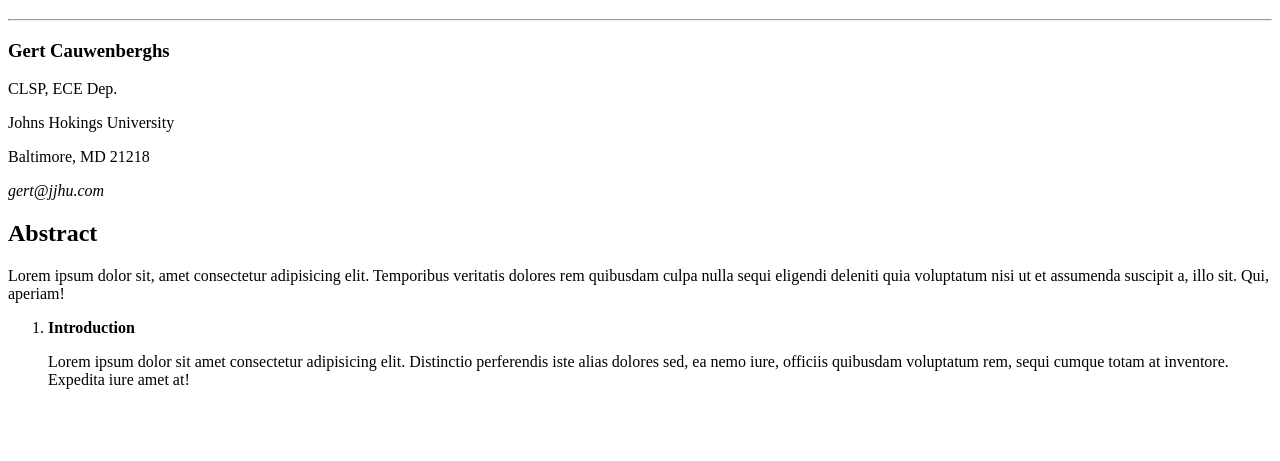
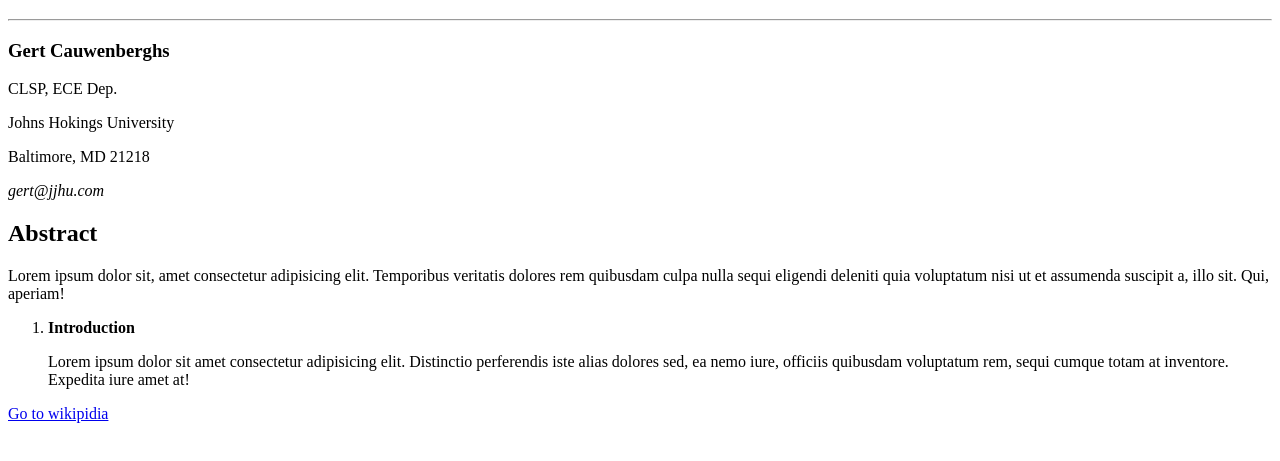
Before and after one commit to manuelloverso/htmlcss-hello, a plain HTML site: page 1st less/paper.html in a window 1280 px wide. Shown: the part 61-522 px from the top of the page. Drawn offline with Linux system fonts and the light colour scheme.

Commit message:
footer commit

```diff
--- a/1st less/paper.html
+++ b/1st less/paper.html
@@ -47,6 +47,8 @@
     </main>
 
     <!-- site footer -->
-    <footer></footer>
+    <footer>
+      <a href="#">Go to wikipidia</a>
+    </footer>
   </body>
 </html>
```
